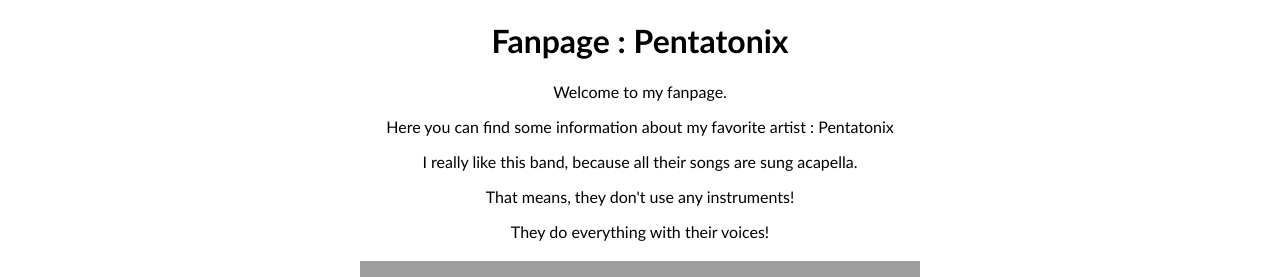
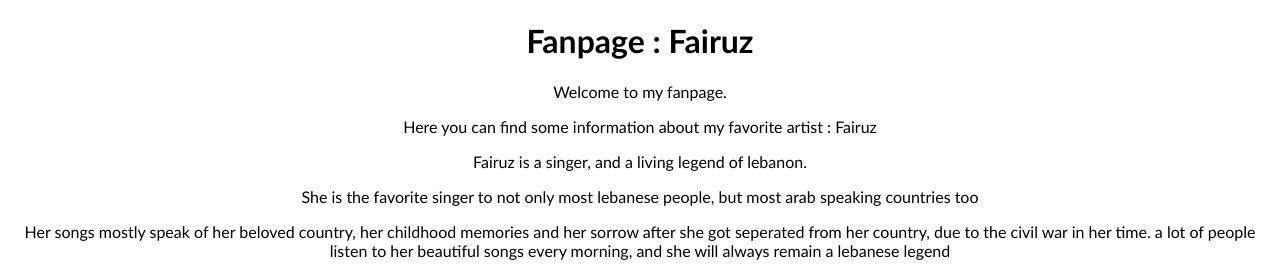
Before and after one commit to Tamer-AM/MY_Favorite, a plain HTML site: page index.html in a window 1280 px wide. Shown: the top 277 px of the page. Drawn offline with Linux system fonts and the light colour scheme; grey boxes are pictures that could not be loaded.

Commit message:
modified index.html to feiruz

```diff
--- a/index.html
+++ b/index.html
@@ -8,20 +8,20 @@
 </head>
 <body>
     <div class="title">
-        <h1>Fanpage : Pentatonix</h1>
+        <h1>Fanpage : Fairuz</h1>
     </div>
     <div class="intro">
         <p>Welcome to my fanpage. </p>
-        <p>Here you can find some information about my favorite artist : Pentatonix</p>
+        <p>Here you can find some information about my favorite artist : Fairuz</p>
 
-        <p>I really like this band, because all their songs are sung acapella.</p>
-        <p>That means, they don't use any instruments!</p>
-        <p>They do everything with their voices!</p>
+        <p>Fairuz is a singer, and a living legend of lebanon. </p>
+        <p>She is the favorite singer to not only most lebanese people, but most arab speaking countries too</p>
+        <p>Her songs mostly speak of her beloved country, her childhood memories and her sorrow after she got seperated from her country, due to the civil war in her time. a lot of people listen to her beautiful songs every morning, and she will always remain a lebanese legend </p>
     </div>
     <div class="youtube">
         <iframe width="560"
                 height="315"
-                src="https://www.youtube.com/embed/3MteSlpxCpo"
+                src="https://www.youtube.com/embed/2zW1kdmGins?si=KGMhYvpwm_UVIHy1"
                 title="YouTube video player"
                 frameborder="0"
                 allow="accelerometer; autoplay; clipboard-write; encrypted-media; gyroscope; picture-in-picture"
```
